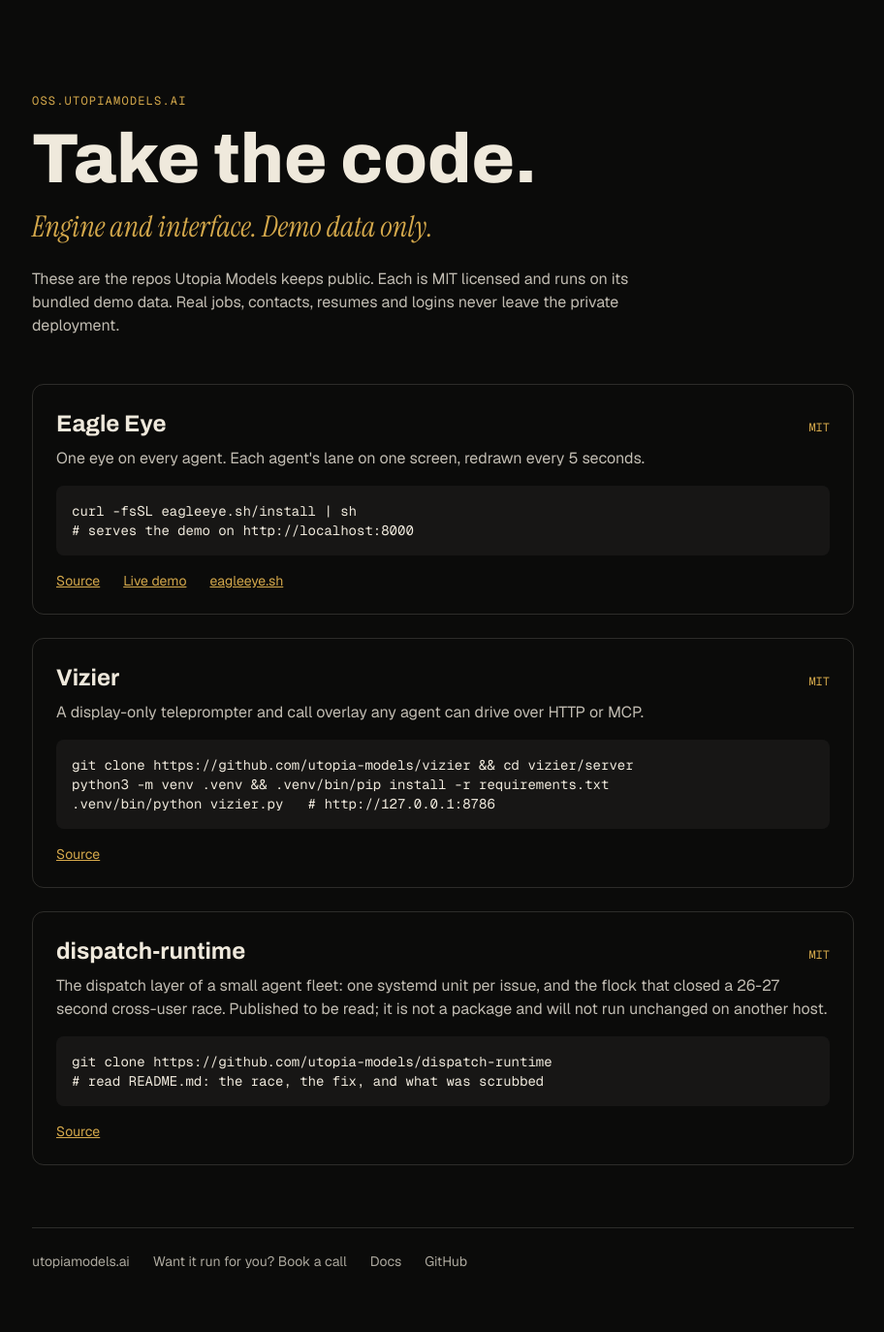
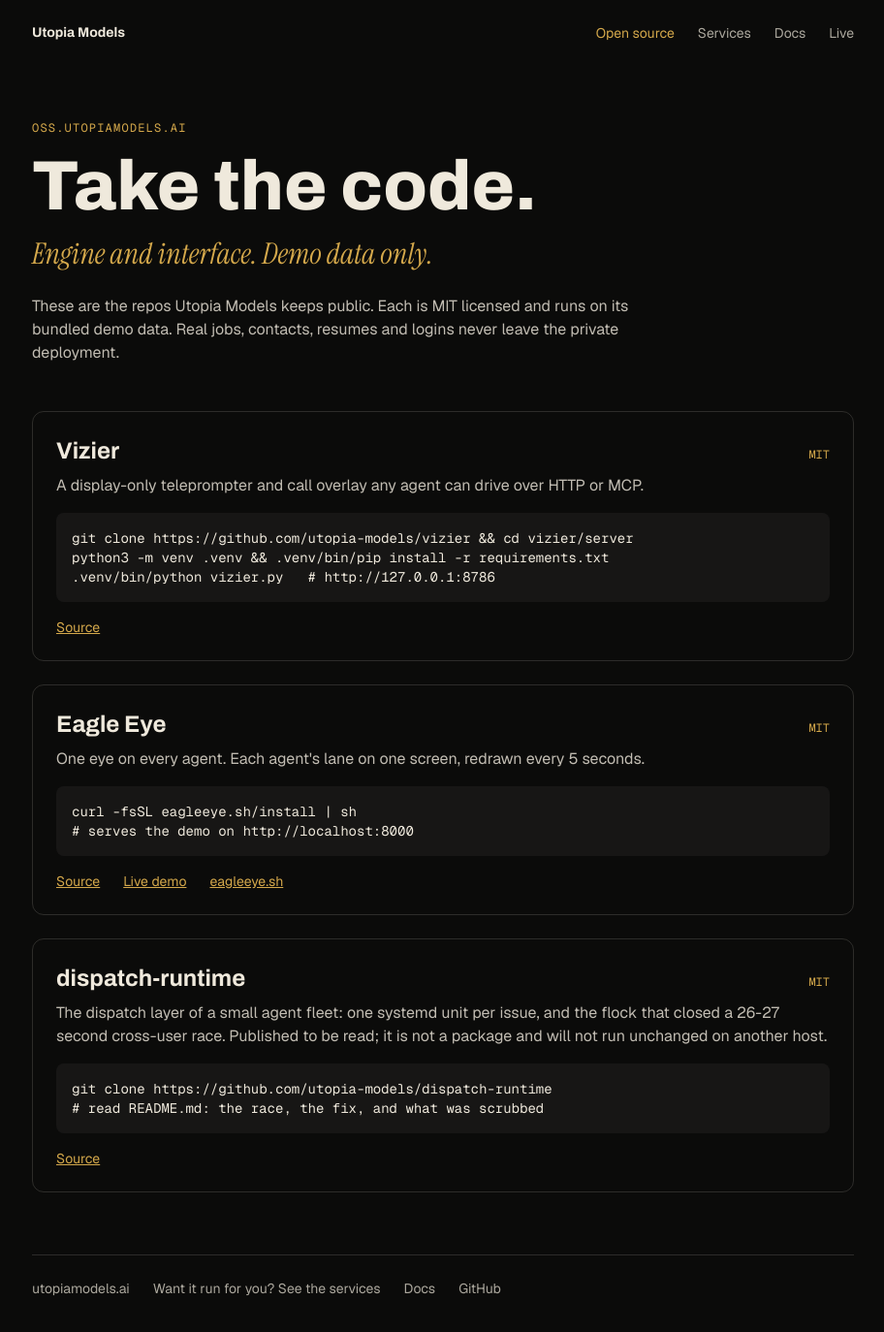
Before and after one commit to utopia-models/oss, a plain HTML site: page index.html in a window 1280 px wide. Shown: the whole page at 97% size, without its empty margins (183-1095 px from the left). Drawn offline with nearby package versions, Linux system fonts and the light colour scheme.

Commit message:
oss: Vizier first, header nav to services/docs/live, precompiled CSS (no runtime CDN), OG meta (#2)
Co-authored-by: Claude Sonnet 5.5 <noreply@anthropic.com>

```diff
--- a/index.html
+++ b/index.html
@@ -7,28 +7,21 @@
 <meta name="description" content="The open-source repos from Utopia Models: Eagle Eye, Vizier and dispatch-runtime. MIT licensed, demo data only.">
 <link rel="preconnect" href="https://fonts.googleapis.com"><link rel="preconnect" href="https://fonts.gstatic.com" crossorigin>
 <link href="https://fonts.googleapis.com/css2?family=Archivo:wght@500;700;800&family=Instrument+Serif:ital@1&family=Geist:wght@400;500&family=Geist+Mono&display=swap" rel="stylesheet">
-<script src="https://cdn.jsdelivr.net/npm/@tailwindcss/browser@4"></script>
-<style type="text/tailwindcss">
-@theme { --font-display: "Archivo", sans-serif; --font-serif: "Instrument Serif", serif; --font-sans: "Geist", sans-serif; --font-mono: "Geist Mono", monospace;
- --color-ink: #0b0b0a; --color-gold: #d4a84b; --color-linen: #efe9dc; }
-</style>
+<link rel="stylesheet" href="/styles.css">
+<meta property="og:title" content="Open source · Utopia Models"><meta property="og:description" content="Vizier, Eagle Eye and dispatch-runtime: MIT licensed, demo data only."><meta property="og:url" content="https://oss.utopiamodels.ai"><meta name="theme-color" content="#0b0b0a">
 </head>
 <body class="bg-ink text-linen font-sans antialiased">
-<main class="mx-auto max-w-4xl px-6 py-16 md:py-24">
+<header class="mx-auto flex max-w-4xl flex-wrap items-center justify-between gap-x-6 gap-y-2 px-6 pt-6 text-sm text-linen/70">
+  <a class="font-display font-bold text-linen" href="https://utopiamodels.ai">Utopia Models</a>
+  <nav class="flex flex-wrap gap-x-6 gap-y-2"><a class="text-gold" href="https://oss.utopiamodels.ai">Open source</a><a class="hover:text-gold" href="https://services.utopiamodels.ai">Services</a><a class="hover:text-gold" href="https://docs.utopiamodels.ai">Docs</a><a class="hover:text-gold" href="https://live.utopiamodels.ai">Live</a></nav>
+</header>
+<main class="mx-auto max-w-4xl px-6 py-12 md:py-20">
   <p class="font-mono text-xs uppercase tracking-widest text-gold">oss.utopiamodels.ai</p>
   <h1 class="font-display font-extrabold text-5xl md:text-7xl mt-4 leading-none">Take the code.</h1>
   <p class="font-serif italic text-gold text-2xl md:text-3xl mt-4">Engine and interface. Demo data only.</p>
   <p class="mt-6 max-w-2xl text-linen/80">These are the repos Utopia Models keeps public. Each is MIT licensed and runs on its bundled demo data. Real jobs, contacts, resumes and logins never leave the private deployment.</p>
 
   <div class="mt-12 grid grid-cols-1 gap-6">
-    <article class="min-w-0 rounded-xl border border-linen/15 p-6">
-      <div class="flex flex-wrap items-baseline justify-between gap-2"><h2 class="font-display font-bold text-2xl">Eagle Eye</h2><span class="font-mono text-xs text-gold">MIT</span></div>
-      <p class="mt-2 text-linen/80">One eye on every agent. Each agent's lane on one screen, redrawn every 5 seconds.</p>
-      <pre class="mt-4 whitespace-pre-wrap break-all rounded-lg bg-linen/5 p-4 font-mono text-sm">curl -fsSL eagleeye.sh/install | sh
-# serves the demo on http://localhost:8000</pre>
-      <p class="mt-4 flex flex-wrap gap-x-6 gap-y-2 text-sm"><a class="text-gold underline" href="https://github.com/utopia-models/eagle-eye">Source</a><a class="text-gold underline" href="https://utopia-models.github.io/eagle-eye/">Live demo</a><a class="text-gold underline" href="https://eagleeye.sh">eagleeye.sh</a></p>
-    </article>
-
     <article class="min-w-0 rounded-xl border border-linen/15 p-6">
       <div class="flex flex-wrap items-baseline justify-between gap-2"><h2 class="font-display font-bold text-2xl">Vizier</h2><span class="font-mono text-xs text-gold">MIT</span></div>
       <p class="mt-2 text-linen/80">A display-only teleprompter and call overlay any agent can drive over HTTP or MCP.</p>
@@ -39,17 +32,28 @@ python3 -m venv .venv && .venv/bin/pip install -r requirements.txt
     </article>
 
     <article class="min-w-0 rounded-xl border border-linen/15 p-6">
+      <div class="flex flex-wrap items-baseline justify-between gap-2"><h2 class="font-display font-bold text-2xl">Eagle Eye</h2><span class="font-mono text-xs text-gold">MIT</span></div>
+      <p class="mt-2 text-linen/80">One eye on every agent. Each agent's lane on one screen, redrawn every 5 seconds.</p>
+      <pre class="mt-4 whitespace-pre-wrap break-all rounded-lg bg-linen/5 p-4 font-mono text-sm">curl -fsSL eagleeye.sh/install | sh
+# serves the demo on http://localhost:8000</pre>
+      <p class="mt-4 flex flex-wrap gap-x-6 gap-y-2 text-sm"><a class="text-gold underline" href="https://github.com/utopia-models/eagle-eye">Source</a><a class="text-gold underline" href="https://utopia-models.github.io/eagle-eye/">Live demo</a><a class="text-gold underline" href="https://eagleeye.sh">eagleeye.sh</a></p>
+    </article>
+
+    <article class="min-w-0 rounded-xl border border-linen/15 p-6">
       <div class="flex flex-wrap items-baseline justify-between gap-2"><h2 class="font-display font-bold text-2xl">dispatch-runtime</h2><span class="font-mono text-xs text-gold">MIT</span></div>
       <p class="mt-2 text-linen/80">The dispatch layer of a small agent fleet: one systemd unit per issue, and the flock that closed a 26-27 second cross-user race. Published to be read; it is not a package and will not run unchanged on another host.</p>
       <pre class="mt-4 whitespace-pre-wrap break-all rounded-lg bg-linen/5 p-4 font-mono text-sm">git clone https://github.com/utopia-models/dispatch-runtime
 # read README.md: the race, the fix, and what was scrubbed</pre>
       <p class="mt-4 flex flex-wrap gap-x-6 gap-y-2 text-sm"><a class="text-gold underline" href="https://github.com/utopia-models/dispatch-runtime">Source</a></p>
     </article>
+
+
+
   </div>
 
   <footer class="mt-16 flex flex-wrap gap-x-6 gap-y-2 border-t border-linen/15 pt-6 text-sm text-linen/70">
     <a class="hover:text-gold" href="https://utopiamodels.ai">utopiamodels.ai</a>
-    <a class="hover:text-gold" href="https://utopiamodels.ai/call">Want it run for you? Book a call</a>
+    <a class="hover:text-gold" href="https://services.utopiamodels.ai">Want it run for you? See the services</a>
     <a class="hover:text-gold" href="https://docs.utopiamodels.ai">Docs</a>
     <a class="hover:text-gold" href="https://github.com/utopia-models">GitHub</a>
   </footer>
```
Also changed, not shown: styles.css (added).
